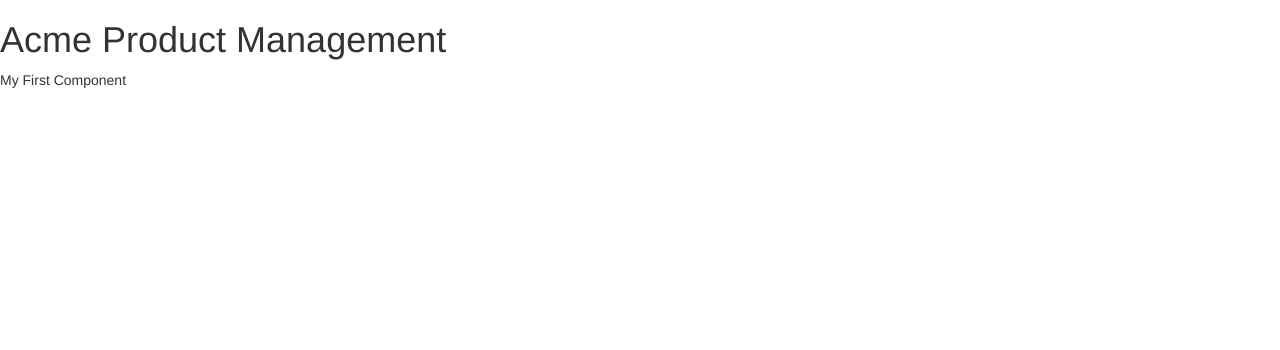
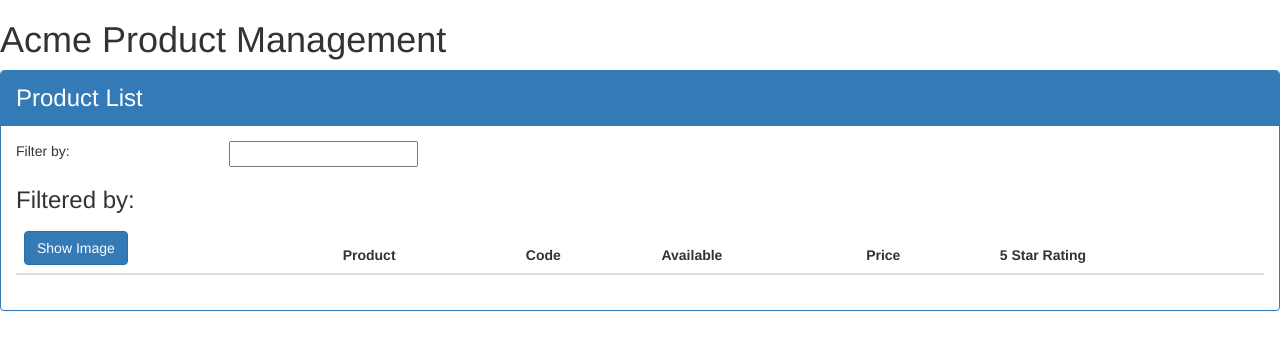
Before and after one commit to efrenjose/apm-angular, an Angular app: page / in a window 1280 px wide. Shown: the top 350 px of the page. Built offline with nearby package versions, Linux system fonts and the light colour scheme.

Commit message:
add product list component as directive and declare it in app.module

```diff
--- a/src/app/app.component.ts
+++ b/src/app/app.component.ts
@@ -4,7 +4,7 @@ import { Component } from '@angular/core';
   selector: 'pm-root',
   template: `
       <div><h1>{{pageTitle}}</h1>
-          <div>My First Component</div>
+          <pm-products></pm-products>
       </div>
       `
 })
--- a/src/app/app.module.ts
+++ b/src/app/app.module.ts
@@ -2,10 +2,12 @@ import { BrowserModule } from '@angular/platform-browser';
 import { NgModule } from '@angular/core';
 
 import { AppComponent } from './app.component';
+import { ProductListComponent } from './products/product-list.component';
 
 @NgModule({
   declarations: [
-    AppComponent
+    AppComponent,
+    ProductListComponent
   ],
   imports: [
     BrowserModule
```
